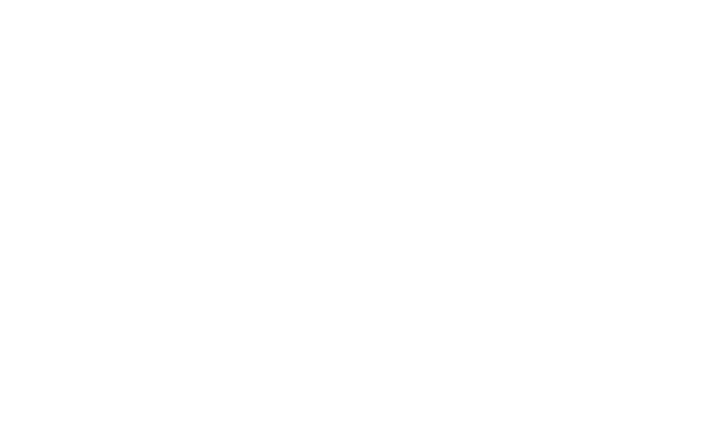
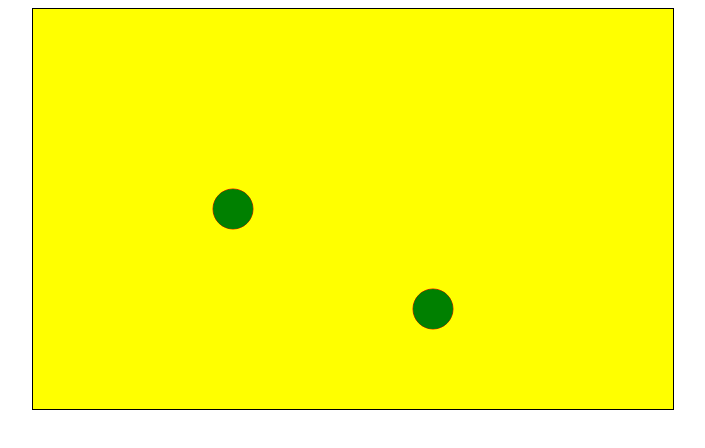
Before and after one commit to Suleiman010/Ph-js, a plain HTML site: page index.html in a window 1280 px wide. Shown: the whole page, without its empty margins (287-992 px from the left). Drawn offline with Linux system fonts and the light colour scheme.

Commit message:
feat: create the ball class and animate it

```diff
--- a/index.html
+++ b/index.html
@@ -4,6 +4,17 @@
 		<meta charset="UTF-8" />
 		<meta name="viewport" content="width=device-width, initial-scale=1.0" />
 		<title>Document</title>
+		<style>
+			#canvas {
+				border: 1px solid black;
+				display: block;
+				margin: 0 auto;
+				background-color: yellow;
+			}
+		</style>
 	</head>
-	<body></body>
+	<body>
+		<canvas id="canvas" tabindex="0" width="640" height="400px"></canvas>
+		<script src="script.js"></script>
+	</body>
 </html>
--- /dev/null
+++ b/script.js
@@ -0,0 +1,85 @@
+const canvas = document.getElementById("canvas");
+const ctx = canvas.getContext("2d");
+
+let x = 100;
+let y = 100;
+
+let LEFT, TOP, RIGHT, DOWN;
+
+const balls = [];
+
+class Ball {
+	constructor(x, y, r) {
+		this.x = x;
+		this.y = y;
+		this.r = r;
+		balls.push(this);
+		this.isPlayer = true;
+	}
+	drawBall(x, y, r) {
+		ctx.beginPath();
+		ctx.arc(this.x, this.y, this.r, 0, 2 * Math.PI);
+		ctx.fillStyle = "green";
+		ctx.strokeStyle = "red";
+		ctx.stroke();
+		ctx.fill();
+	}
+}
+
+function positionChange(ball, newPos) {
+	if (LEFT) {
+		ball.x -= newPos;
+	}
+	if (TOP) {
+		ball.y -= newPos;
+	}
+	if (RIGHT) {
+		ball.x += newPos;
+	}
+	if (DOWN) {
+		ball.y += newPos;
+	}
+}
+
+function isArrowClicked(e, isClicked) {
+	if (e.keyCode === 37) {
+		LEFT = isClicked;
+	}
+	if (e.keyCode === 38) {
+		TOP = isClicked;
+	}
+	if (e.keyCode === 39) {
+		RIGHT = isClicked;
+	}
+	if (e.keyCode === 40) {
+		DOWN = isClicked;
+	}
+}
+
+function moveBall(ball) {
+	canvas.addEventListener("keydown", function (e) {
+		isArrowClicked(e, true);
+	});
+
+	canvas.addEventListener("keyup", function (e) {
+		isArrowClicked(e, false);
+	});
+
+	positionChange(ball, 2);
+}
+
+function mainLoop() {
+	ctx.clearRect(0, 0, canvas.clientWidth, canvas.clientHeight);
+	balls.forEach((ball) => {
+		ball.drawBall();
+		if (ball.isPlayer) {
+			moveBall(ball);
+		}
+	});
+	requestAnimationFrame(mainLoop);
+}
+
+let firstBall = new Ball(200, 200, 20);
+let secondBall = new Ball(400, 300, 20);
+
+requestAnimationFrame(mainLoop);
```
